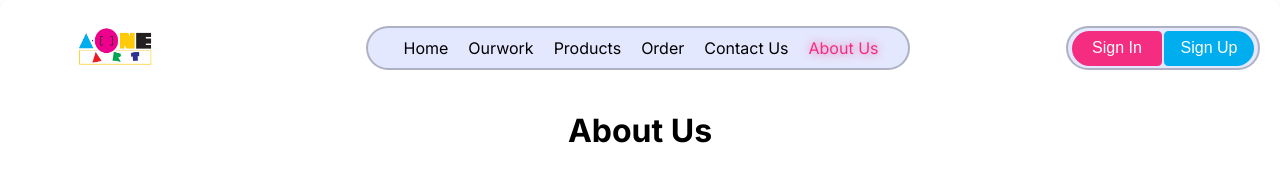
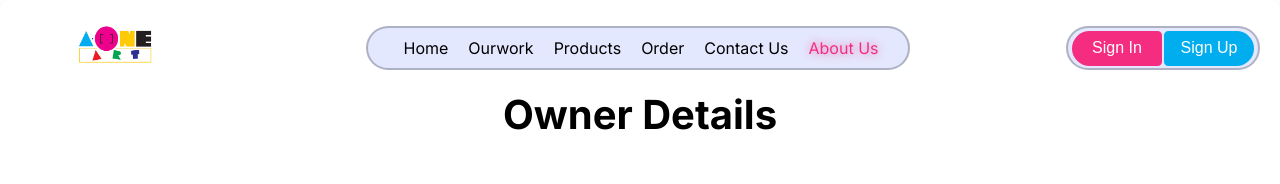
Before and after one commit to Shail-26/A-One-Art, a React (Create React App) app in the folder root/frontend/: page /about in a window 1280 px wide. Shown: the top 184 px of the page. Built offline with nearby package versions, Linux system fonts and the light colour scheme; the HTML template or start-up script is replaced by a standard one.

Commit message:
Refactor AboutUs.js and Navbar.js components

```diff
--- a/root/frontend/src/components/AboutUs.js
+++ b/root/frontend/src/components/AboutUs.js
@@ -9,7 +9,7 @@ const AboutUs = () => {
         <div className='Main-div'>
             <Navbar />
             <div className="about-us-container">
-                <h1>About Us</h1>
+                {/* <h1>About Us</h1>
 
                 <div className="section achievements">
                     <h2>Achievements</h2>
@@ -30,7 +30,7 @@ const AboutUs = () => {
                             <p>Description of Achievement 4</p>
                         </div>
                     </div>
-                </div>
+                </div> */}
 
                 <div className="section owner-details">
                     <h2>Owner Details</h2>
--- a/root/frontend/src/components/Navbar.js
+++ b/root/frontend/src/components/Navbar.js
@@ -25,7 +25,7 @@ const Navbar = () => {
     <div className="navbar">
       <div className="nav-cont">
         <div className="logo">
-          <img src={logo} alt="Logo" />
+        <NavLink to='/home'><img src={logo} alt="Logo" /></NavLink>
         </div>
         <ul className="nav-links">
           <li><NavLink to='/home' className={({ isActive }) => (isActive ? 'active' : '')}>Home</NavLink></li>
--- a/root/frontend/src/components/Products.js
+++ b/root/frontend/src/components/Products.js
@@ -87,7 +87,7 @@ function Products() {
                     value={searchTerm}
                     onChange={(e) => setSearchTerm(e.target.value)}
                 />
-                <select
+                {/* <select
                     className="category-select"
                     value={selectedCategory}
                     onChange={(e) => setSelectedCategory(e.target.value)}
@@ -98,7 +98,7 @@ function Products() {
                     <option value="Rakhi">Rakhi</option>
                     <option value="T-Shirt">T-Shirt</option>
                     <option value="Magic Mirror">Magic Mirror</option>
-                </select>
+                </select> */}
             </div>
             <div className="products-container">
                 {filteredProducts.map((prod, index) => (
--- a/root/frontend/src/components/admin/Header.js
+++ b/root/frontend/src/components/admin/Header.js
@@ -2,7 +2,7 @@ import React from 'react';
 import '../../assets/styles/forall.css';
 import logo from '../../assets/images/Logo img.png';
 import profilePic from '../../assets/images/festival.jpg'; // Add your profile picture image here
-import { useNavigate } from 'react-router-dom';
+import { NavLink, useNavigate } from 'react-router-dom';
 import '../../assets/styles/Header.css';
 
 const Navbar = () => {
@@ -17,7 +17,7 @@ const Navbar = () => {
         <div className="navbar admin">
             <div className="nav-cont">
                 <div className="logo">
-                    <img src={logo} alt="Logo" />
+                    <NavLink to='/admin/home'><img src={logo} alt="Logo" /></NavLink>
                 </div>
 
                 {/* Profile section */}
```
